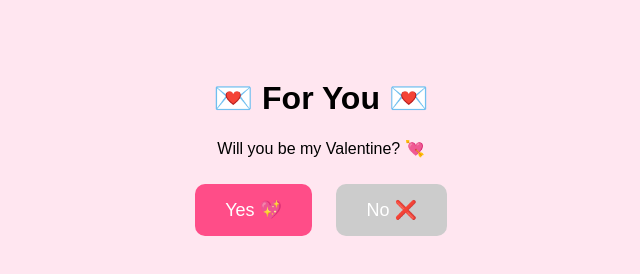
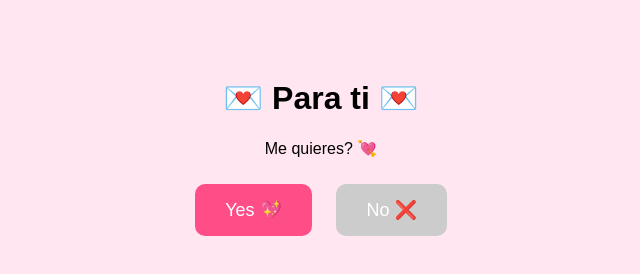
Before and after one commit to steysypme/hi, a plain HTML site: page index.html in a window 1280 px wide. Shown: the whole page, without its empty margins (319-959 px from the left). Drawn offline with Linux system fonts and the light colour scheme.

Commit message:
Update index.html

```diff
--- a/index.html
+++ b/index.html
@@ -29,8 +29,8 @@
 </head>
 <body>
 
-    <h1>💌 For You 💌</h1>
-    <p>Will you be my Valentine? 💘</p>
+    <h1>💌 Para ti 💌</h1>
+    <p>Me quieres? 💘</p>
 
     <button id="yesBtn" onclick="yesClicked()">Yes 💖</button>
     <button id="noBtn" onclick="noClicked()">No ❌</button>
@@ -41,7 +41,7 @@
         }
 
         function noClicked() {
-            alert("Hmm… I knew you couldn’t say no 😏💕");
+            alert("Hmm…  😏💕");
         }
     </script>
 
```
